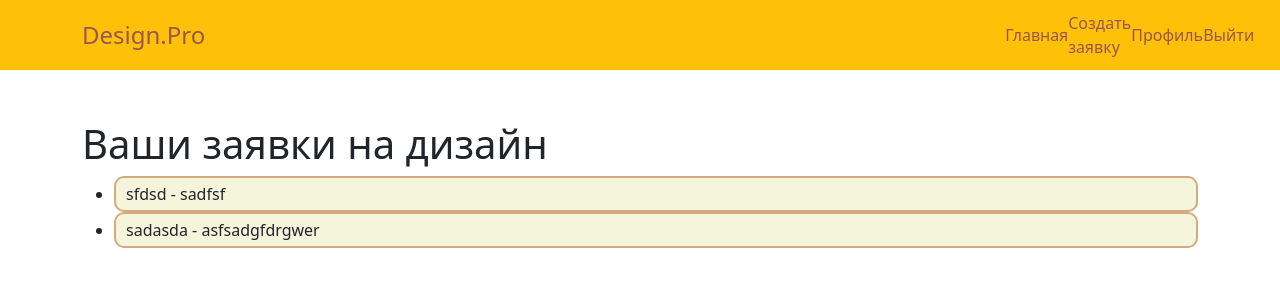
After one commit to rumnwwx/second_practice, a Django app: page /catalog/profile/view in a window 1280 px wide. The commit adds this page. Shown: the top 300 px of the page. Run offline with Django 5.2, Linux system fonts and the light colour scheme; a user stored in the database is signed in; data comes from the database, SQL or seed files in the repository; both versions use the stored data as it was after the commit; some libraries are stand-ins or nearby versions.

Commit message:
create "design requests list"

```diff
--- a/DesignPro/catalog/static/css/style.css
+++ b/DesignPro/catalog/static/css/style.css
@@ -43,3 +43,10 @@ body > main > form > p:nth-child(9) > label > a {
     border: 2px solid #d5a97f;
     border-radius: 10px;
 }
+
+body > main > ul > li{
+    background-color: beige;
+    padding: 4px 10px;
+    border: 2px solid #d5a97f;
+    border-radius: 10px;
+}
--- a/DesignPro/catalog/templates/base_generic.html
+++ b/DesignPro/catalog/templates/base_generic.html
@@ -52,6 +52,8 @@
         {% endblock %}
         {% block profile %}
         {% endblock %}
+        {% block mylist %}
+        {% endblock %}
 </main>
 </body>
 </html>
--- /dev/null
+++ b/DesignPro/catalog/templates/catalog/design_request_list.html
@@ -0,0 +1,15 @@
+{% extends 'base_generic.html' %}
+
+
+{% block mylist %}
+  <h1>Ваши заявки на дизайн</h1>
+  {% if design_requests %}
+    <ul>
+      {% for request in design_requests %}
+        <li>{{ request.title }} - {{ request.description }}</li>
+      {% endfor %}
+    </ul>
+  {% else %}
+    <p>У вас пока нет заявок.</p>
+  {% endif %}
+{% endblock %}
--- a/DesignPro/catalog/templates/catalog/profile.html
+++ b/DesignPro/catalog/templates/catalog/profile.html
@@ -9,4 +9,5 @@
 <p>Имя пользователя: {{ user.username }}</p>
 <p>Ваше ФИО: {{ user.last_name }} {{ user.first_name }} {{ user.patronym }}</p>
 <p>Ваша email: {{ user.email }}</p>
+<a href="{% url 'design_request_view' %}" class="btn btn-warning">Мои заявки</a>
 {% endblock %}
--- a/DesignPro/catalog/urls.py
+++ b/DesignPro/catalog/urls.py
@@ -1,5 +1,5 @@
 from django.urls import path
-from .views import index, custom_logout, UserProfileListView, DesignRequestCreateView
+from .views import index, custom_logout, UserProfileListView, DesignRequestCreateView, DesignRequestListView
 from . import views
 from django.contrib.auth import views as auth_views
 
@@ -12,4 +12,5 @@ urlpatterns = [
     path('catalog/logout/', custom_logout, name='logout'),
     path('catalog/profile/', UserProfileListView.as_view(), name='profile'),
     path('catalog/design_request/', DesignRequestCreateView.as_view(), name='design_request'),
+    path('catalog/profile/view', DesignRequestListView.as_view(), name='design_request_view'),
 ]
--- a/DesignPro/catalog/views.py
+++ b/DesignPro/catalog/views.py
@@ -6,7 +6,7 @@ from django.views.generic.edit import FormView
 from django.contrib.auth import authenticate, login, logout as auth_logout
 from django.shortcuts import redirect
 from .models import CustomUser, DesignRequests
-from django.views.generic import CreateView
+from django.views.generic import CreateView, ListView
 from django.contrib.auth.mixins import LoginRequiredMixin
 
 
@@ -48,7 +48,7 @@ def custom_logout(request):
         return redirect('login')
 
 
-class UserProfileListView(generic.ListView):
+class UserProfileListView(LoginRequiredMixin, generic.ListView):
     model = CustomUser
     template_name = 'catalog/profile.html'
 
@@ -57,12 +57,22 @@ def user_agree(request):
     return render(request, 'catalog/user_agreement.html')
 
 
-class DesignRequestCreateView(LoginRequiredMixin, CreateView):
+class DesignRequestCreateView(LoginRequiredMixin, generic.CreateView):
     model = DesignRequests
     form_class = DesignRequestForm
-    template_name = 'catalog/create_design_request.html'
+    template_name = 'catalog/design_request_create.html'
     success_url = '/catalog/profile/'
 
     def form_valid(self, form):
         form.instance.user = self.request.user
         return super().form_valid(form)
+
+
+class DesignRequestListView(LoginRequiredMixin, generic.ListView):
+    model = DesignRequests
+    template_name = 'catalog/design_request_list.html'
+    context_object_name = 'design_requests'
+    success_url = '/catalog/profile/'
+
+    def get_queryset(self):
+        return DesignRequests.objects.filter(user=self.request.user)
```
Also changed, not shown: DesignPro/catalog/migrations/0003_designrequests.py (added), DesignPro/catalog/templates/catalog/design_request_create.html (renamed from DesignPro/catalog/templates/catalog/create_design_request.html), DesignPro/db.sqlite3.
